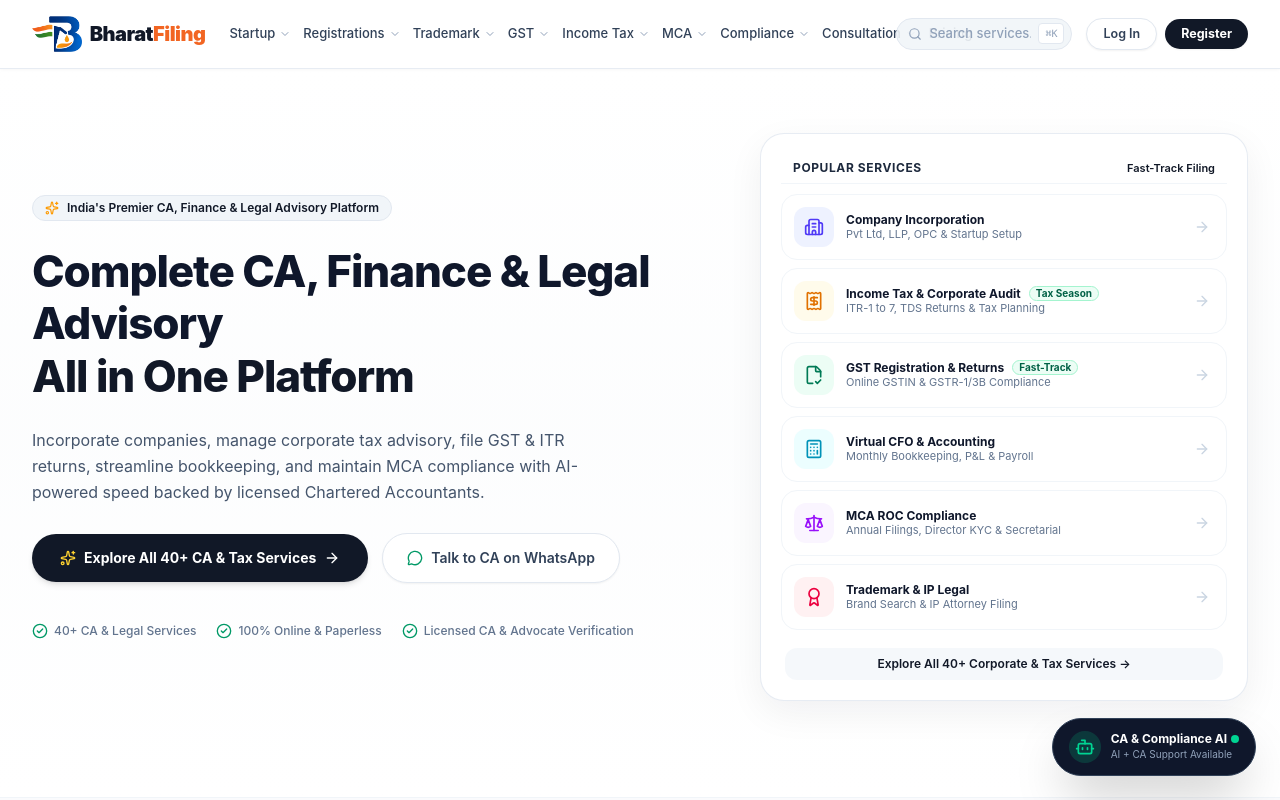
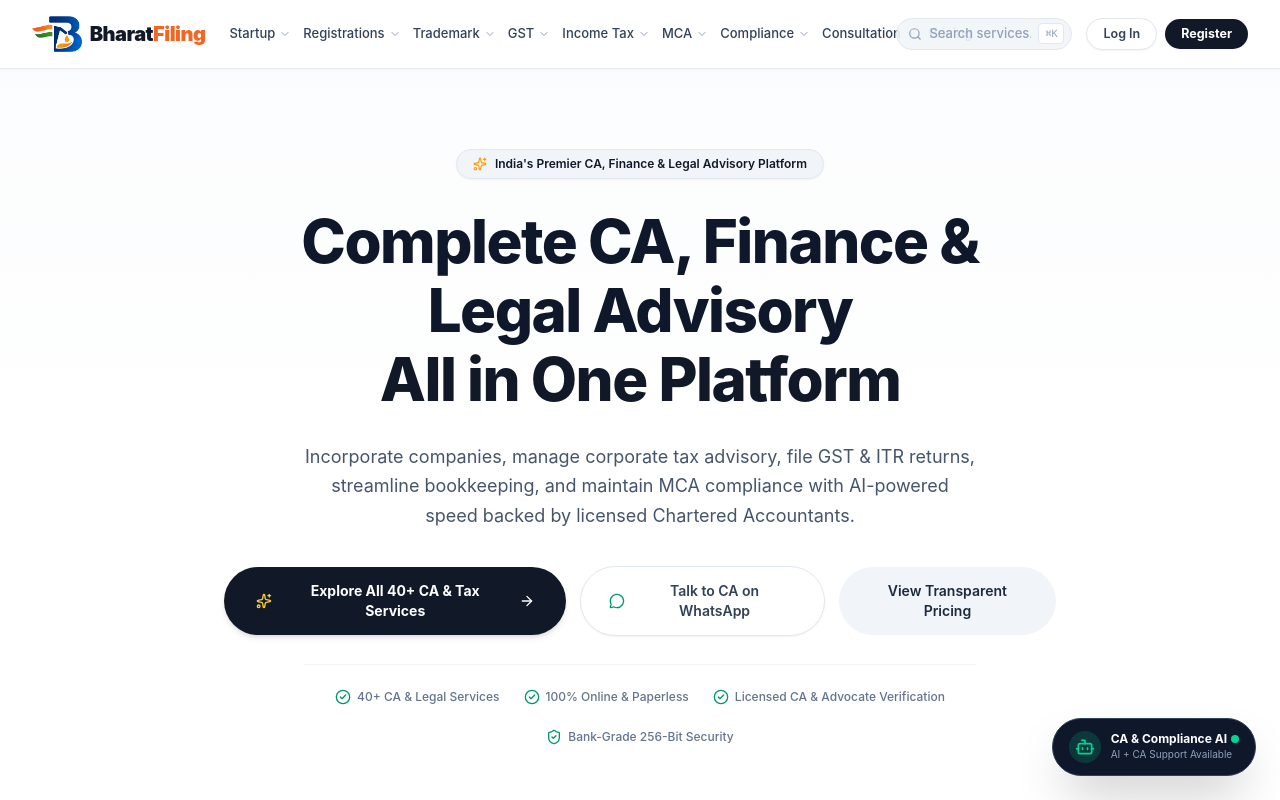
Before and after one commit to YashUpadhyay5/bharatfiling, a React (Vite) app in the folder frontend/: page / in a window 1280 px wide. Shown: the top 800 px of the page. Built offline with nearby package versions, Linux system fonts and the light colour scheme.

Commit message:
refactor(hero): remove cluttered right service rail and center hero for clean modern aesthetic

```diff
--- a/frontend/src/pages/LandingPage.jsx
+++ b/frontend/src/pages/LandingPage.jsx
@@ -24,58 +24,6 @@
 export default function LandingPage() {
   const [openFaq, setOpenFaq] = useState(0);
 
-  const heroRailServices = [
-    {
-      title: 'Company Incorporation',
-      subtitle: 'Pvt Ltd, LLP, OPC & Startup Setup',
-      path: '/services/company-registration',
-      icon: Building2,
-      iconBg: 'bg-indigo-50',
-      iconColor: 'text-indigo-600',
-    },
-    {
-      title: 'Income Tax & Corporate Audit',
-      subtitle: 'ITR-1 to 7, TDS Returns & Tax Planning',
-      path: '/services/income-tax',
-      icon: Receipt,
-      iconBg: 'bg-amber-50',
-      iconColor: 'text-amber-600',
-      badge: 'Tax Season',
-    },
-    {
-      title: 'GST Registration & Returns',
-      subtitle: 'Online GSTIN & GSTR-1/3B Compliance',
-      path: '/services/gst-registration',
-      icon: FileCheck2,
-      iconBg: 'bg-emerald-50',
-      iconColor: 'text-emerald-700',
-      badge: 'Fast-Track',
-    },
-    {
-      title: 'Virtual CFO & Accounting',
-      subtitle: 'Monthly Bookkeeping, P&L & Payroll',
-      path: '/services/legal',
-      icon: Calculator,
-      iconBg: 'bg-cyan-50',
-      iconColor: 'text-cyan-600',
-    },
-    {
-      title: 'MCA ROC Compliance',
-      subtitle: 'Annual Filings, Director KYC & Secretarial',
-      path: '/services/llp-registration',
-      icon: Scale,
-      iconBg: 'bg-purple-50',
-      iconColor: 'text-purple-600',
-    },
-    {
-      title: 'Trademark & IP Legal',
-      subtitle: 'Brand Search & IP Attorney Filing',
-      path: '/services/trademark',
-      icon: Award,
-      iconBg: 'bg-rose-50',
-      iconColor: 'text-rose-600',
-    },
-  ];
 
   const popularServices = [
     {
@@ -153,35 +101,32 @@
 
   return (
     <div className="flex flex-col min-h-screen bg-white font-sans">
-      {/* 1. HERO SECTION (Premium Navy + Clean IndiaFilings Layout) */}
-      <section className="relative overflow-hidden pt-10 pb-16 md:pt-16 md:pb-24 bg-gradient-to-b from-white via-slate-50/40 to-white border-b border-slate-100">
-        <div className="max-w-7xl mx-auto px-4 sm:px-6 lg:px-8">
-          <div className="grid grid-cols-1 lg:grid-cols-12 gap-10 lg:gap-8 items-center">
+      {/* 1. HERO SECTION (Clean, Centered, High-Converting Hero) */}
+      <section className="relative overflow-hidden pt-14 pb-16 md:pt-20 md:pb-24 bg-gradient-to-b from-slate-50/60 via-white to-white border-b border-slate-100">
+        <div className="max-w-4xl mx-auto px-4 sm:px-6 lg:px-8 text-center space-y-7">
 
-            {/* Left Column: Headline, Value Proposition & Actions */}
-            <div className="lg:col-span-7 space-y-6 text-center lg:text-left">
           {/* Trust Kicker */}
-              <div className="inline-flex items-center gap-2 px-3 py-1 rounded-full bg-slate-100 border border-slate-200 text-[#111827] text-xs font-semibold">
+          <div className="inline-flex items-center gap-2 px-4 py-1.5 rounded-full bg-slate-100 border border-slate-200 text-[#111827] text-xs font-semibold shadow-xs">
             <Sparkles className="w-3.5 h-3.5 text-amber-500" />
             <span>India's Premier CA, Finance & Legal Advisory Platform</span>
           </div>
 
-              {/* Main Headline with Premium Charcoal Styling */}
-              <h1 className="text-3xl sm:text-4xl lg:text-[44px] font-extrabold text-slate-900 tracking-tight leading-[1.2]">
-                Complete CA, Finance & Legal Advisory <br className="hidden sm:inline" />
+          {/* Main Headline */}
+          <h1 className="text-3xl sm:text-5xl lg:text-6xl font-extrabold text-slate-900 tracking-tight leading-[1.15]">
+            Complete CA, Finance & Legal Advisory <br />
             <span className="text-[#111827]">All in One Platform</span>
           </h1>
 
           {/* Subheading */}
-              <p className="text-sm sm:text-base text-slate-600 max-w-xl mx-auto lg:mx-0 leading-relaxed">
+          <p className="text-sm sm:text-base md:text-lg text-slate-600 max-w-2xl mx-auto leading-relaxed font-normal">
             Incorporate companies, manage corporate tax advisory, file GST & ITR returns, streamline bookkeeping, and maintain MCA compliance with AI-powered speed backed by licensed Chartered Accountants.
           </p>
 
           {/* Action Buttons */}
-              <div className="flex flex-col sm:flex-row items-center justify-center lg:justify-start gap-3.5 pt-1">
+          <div className="flex flex-col sm:flex-row items-center justify-center gap-3.5 pt-2">
             <Link
               to="/services"
-                  className="w-full sm:w-auto px-7 py-3.5 rounded-full bg-[#111827] hover:bg-[#1F2937] text-white font-bold text-sm shadow-md hover:shadow-lg transition-all flex items-center justify-center gap-2 group"
+              className="w-full sm:w-auto px-8 py-3.5 rounded-full bg-[#111827] hover:bg-[#1F2937] text-white font-bold text-sm shadow-md hover:shadow-lg transition-all flex items-center justify-center gap-2 group"
             >
               <Sparkles className="w-4 h-4 text-amber-300" />
               Explore All 40+ CA & Tax Services
@@ -192,15 +137,22 @@
               href="https://wa.me/919876543210?text=Hi%20BharatFiling%20Team%2C%20I%20need%20professional%20CA%20and%20business%20compliance%20advisory."
               target="_blank"
               rel="noreferrer"
-                  className="w-full sm:w-auto px-6 py-3.5 rounded-full bg-white hover:bg-slate-50 text-slate-700 font-semibold text-sm border border-slate-200 shadow-xs transition flex items-center justify-center gap-2"
+              className="w-full sm:w-auto px-7 py-3.5 rounded-full bg-white hover:bg-slate-50 text-slate-700 font-semibold text-sm border border-slate-200 shadow-xs hover:border-slate-300 transition flex items-center justify-center gap-2"
             >
               <MessageCircle className="w-4 h-4 text-emerald-600" />
               Talk to CA on WhatsApp
             </a>
+
+            <Link
+              to="/pricing"
+              className="w-full sm:w-auto px-6 py-3.5 rounded-full bg-slate-100 hover:bg-slate-200 text-slate-800 font-semibold text-sm transition"
+            >
+              View Transparent Pricing
+            </Link>
           </div>
 
-              {/* Pricing & Guarantee Strip */}
-              <div className="pt-4 flex flex-wrap items-center justify-center lg:justify-start gap-5 text-xs text-slate-500">
+          {/* Trust Guarantees */}
+          <div className="pt-6 flex flex-wrap items-center justify-center gap-6 text-xs text-slate-500 border-t border-slate-100 max-w-2xl mx-auto">
             <div className="flex items-center gap-1.5 font-medium">
               <CheckCircle2 className="w-4 h-4 text-emerald-600" /> 40+ CA & Legal Services
             </div>
@@ -210,65 +162,11 @@
             <div className="flex items-center gap-1.5 font-medium">
               <CheckCircle2 className="w-4 h-4 text-emerald-600" /> Licensed CA & Advocate Verification
             </div>
+            <div className="flex items-center gap-1.5 font-medium">
+              <ShieldCheck className="w-4 h-4 text-emerald-600" /> Bank-Grade 256-Bit Security
             </div>
           </div>
 
-            {/* Right Column: Signature IndiaFilings "Service Rail" */}
-            <div className="lg:col-span-5">
-              <div className="bg-white rounded-3xl p-4 sm:p-5 shadow-[0_12px_36px_rgba(17,24,39,0.06)] border border-slate-200/80 space-y-2.5">
-                <div className="px-3 py-1.5 flex items-center justify-between border-b border-slate-100">
-                  <span className="text-xs font-bold text-slate-800 uppercase tracking-wider">Popular Services</span>
-                  <span className="text-[11px] font-semibold text-[#111827]">Fast-Track Filing</span>
-                </div>
-
-                <div className="space-y-2">
-                  {heroRailServices.map((service) => {
-                    const IconComp = service.icon;
-                    return (
-                      <Link
-                        key={service.title}
-                        to={service.path}
-                        className="group flex items-center justify-between p-3 rounded-2xl border border-slate-100 hover:border-slate-300 hover:bg-slate-50/70 hover:-translate-y-1 hover:shadow-md active:scale-[0.98] active:translate-y-0 transition-all duration-200 cursor-pointer"
-                      >
-                        <div className="flex items-center gap-3">
-                          <div className={`w-10 h-10 rounded-xl ${service.iconBg} ${service.iconColor} flex items-center justify-center shrink-0 group-hover:scale-105 transition-transform duration-200`}>
-                            <IconComp className="w-5 h-5" />
-                          </div>
-                          <div>
-                            <div className="text-xs font-bold text-slate-900 group-hover:text-[#111827] transition-colors flex items-center gap-2">
-                              {service.title}
-                              {service.badge && (
-                                <span className="bg-emerald-50 text-emerald-800 text-[10px] font-bold px-1.5 py-0.2 rounded-full border border-emerald-200">
-                                  {service.badge}
-                                </span>
-                              )}
-                            </div>
-                            <div className="text-[11px] text-slate-500 leading-tight">
-                              {service.subtitle}
-                            </div>
-                          </div>
-                        </div>
-
-                        <div className="text-slate-300 group-hover:text-[#111827] group-hover:translate-x-1.5 transition-all duration-200 pr-1">
-                          <ArrowRight className="w-4 h-4" />
-                        </div>
-                      </Link>
-                    );
-                  })}
-                </div>
-
-                <div className="pt-2 px-1">
-                  <Link
-                    to="/services"
-                    className="block text-center py-2 text-xs font-semibold text-[#111827] hover:text-black bg-slate-100/70 hover:bg-slate-100 rounded-xl transition"
-                  >
-                    Explore All 40+ Corporate & Tax Services &rarr;
-                  </Link>
-                </div>
-              </div>
-            </div>
-
-          </div>
         </div>
       </section>
 
```
Lines whose indentation alone changed are shown as unchanged.
